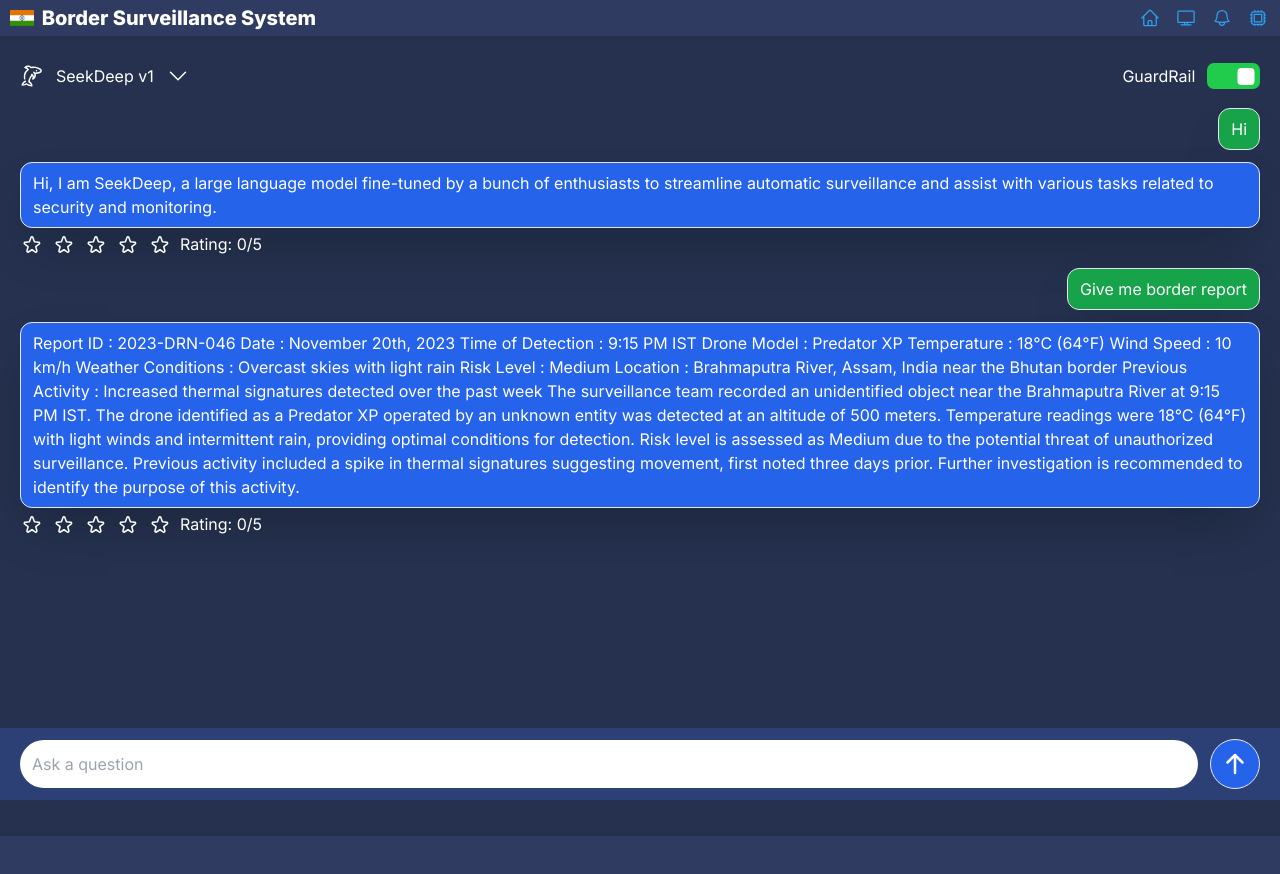
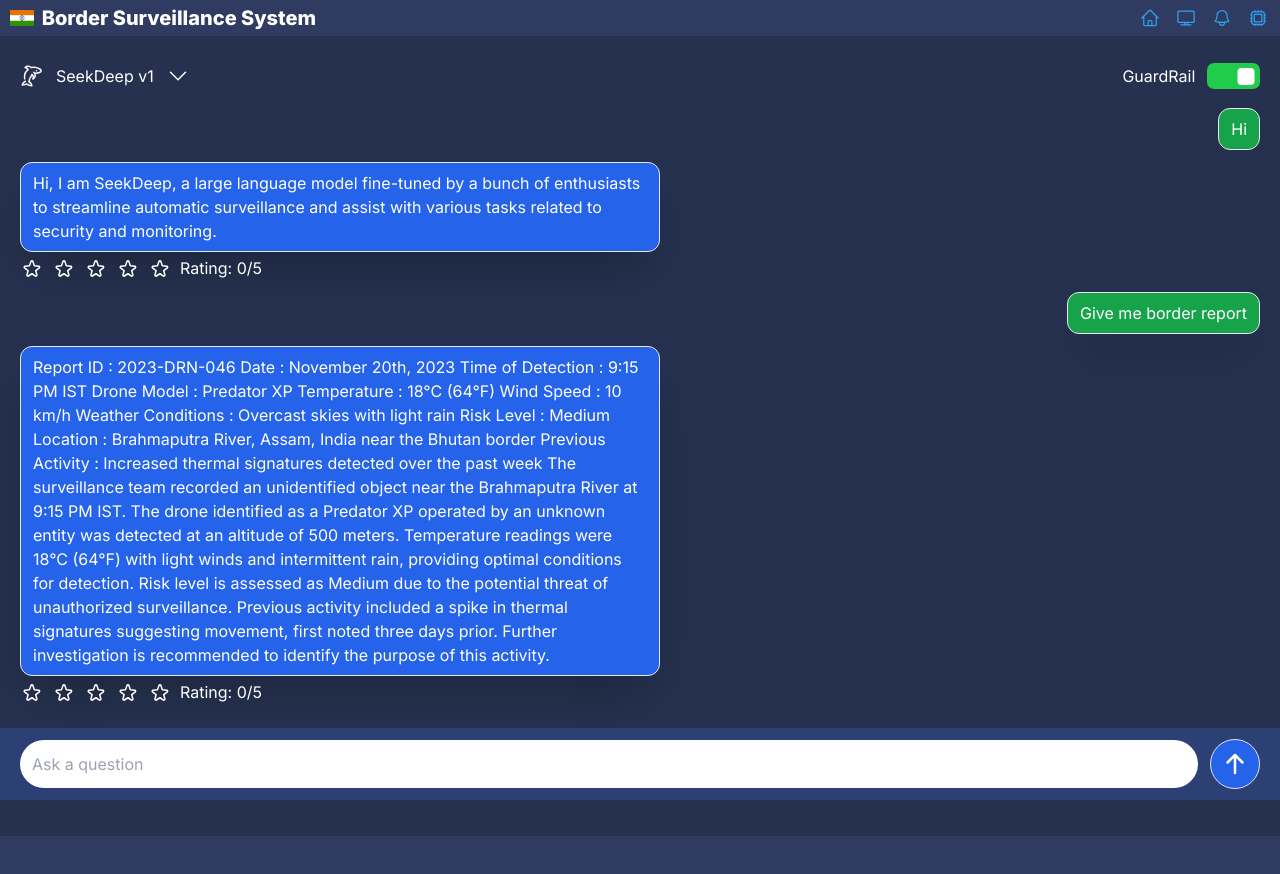
Before and after one commit to RishabMandal/beprojectbasicui2.0, a Next.js app: page /components/ChatBot in a window 1280 px wide. Shown: the top 874 px of the page. Built offline with nearby package versions, Linux system fonts and the light colour scheme.

Commit message:
minor fixes

```diff
--- a/app/components/ChatBot/page.jsx
+++ b/app/components/ChatBot/page.jsx
@@ -257,11 +257,11 @@ const page = () => {
 
             return (
               <div key={chat.id}>
-                <div className="border rounded-xl shadow-2xl py-2 px-3 bg-green-600 my-3 w-fit ml-auto">
+                <div className="border md:max-w-[50vw] rounded-xl shadow-2xl py-2 px-3 bg-green-600 my-3 w-fit ml-auto">
                   {chat?.ques}
                 </div>
                 <div>
-                  <div className="border rounded-xl shadow-2xl py-2 px-3 bg-blue-600 my-1 w-fit">
+                  <div className="border md:max-w-[50vw] rounded-xl shadow-2xl py-2 px-3 bg-blue-600 my-1 w-fit">
                     {chat?.ans}
                   </div>
                   <div className="flex flex-row gap-2 mt-1 items-center">
```
